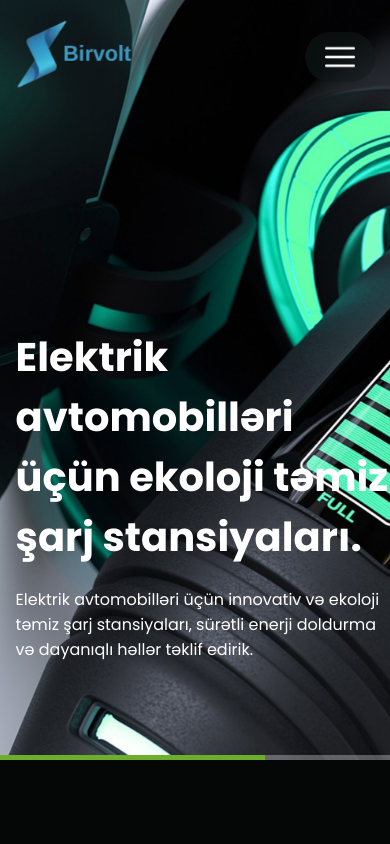
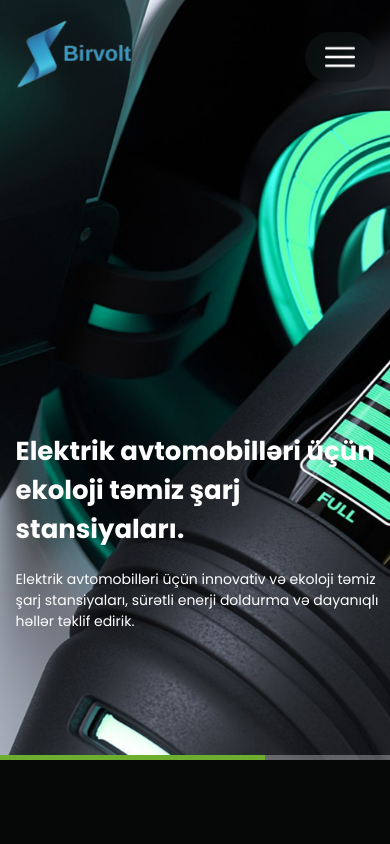
Before and after one commit to ShahriyarMammadov/Birvolt.az, a React (Vite) app: page / in a window 390 px wide. Shown: the top 844 px of the page. Built offline with nearby package versions, Linux system fonts and the light colour scheme; a web font is replaced by a local one.

Commit message:
text responsive added

```diff
--- a/src/components/slider/index.scss
+++ b/src/components/slider/index.scss
@@ -26,6 +26,32 @@
         p {
             margin-top: 20px;
             max-width: 750px;
+        }
+
+        @media only screen and (max-width: 800px) {
+            h1 {
+                font-size: 35px;
+            }
+        }
+
+        @media only screen and (max-width: 650px) {
+            top: 75%;
+
+            h1 {
+                font-size: 30px;
+            }
+        }
+
+        @media only screen and (max-width: 500px) {
+            top: 70%;
+
+            h1 {
+                font-size: 26px;
+            }
+
+            p {
+                font-size: 14px;
+            }
         }
     }
 
```
